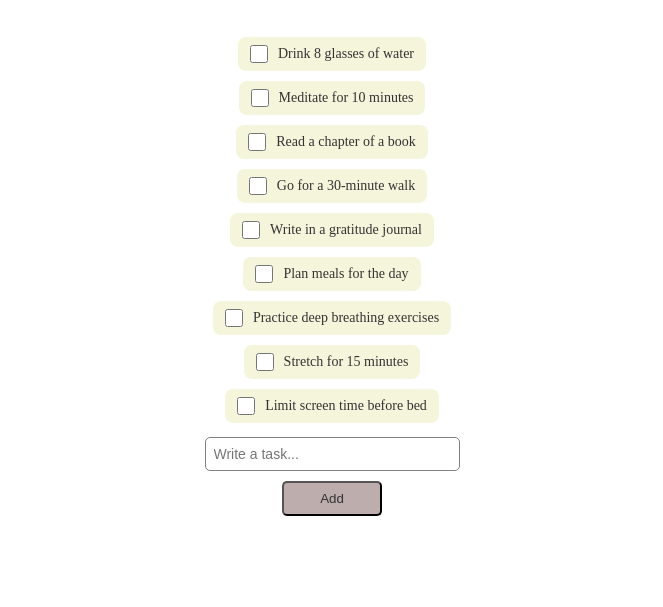
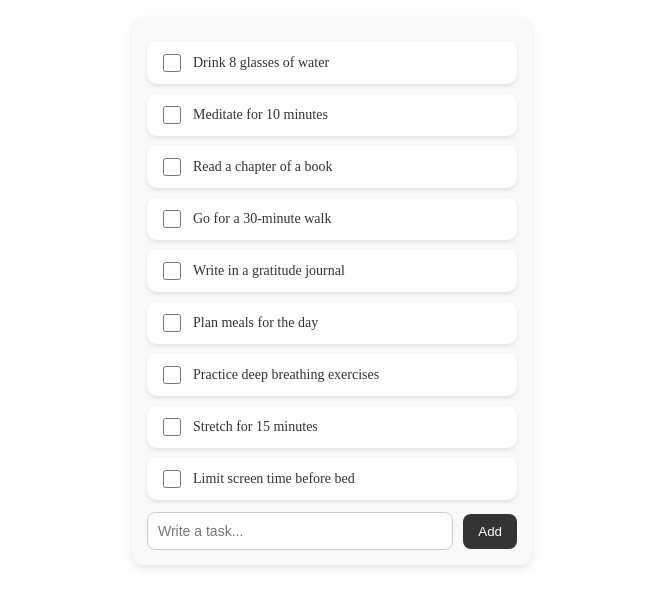
Before and after one commit to elmojondesatan/app_tareass, a plain HTML site: page index.html in a window 1280 px wide. Shown: the part 53-660 px from the top of the page, without its empty margins (308-971 px from the left). Drawn offline with Linux system fonts and the light colour scheme.

Commit message:
actualizacion de tareas

```diff
--- a/componentes/tareas/tareas.css
+++ b/componentes/tareas/tareas.css
@@ -1,12 +1,13 @@
 .tareas {
-    width: 320px;
+    width: 400px;
     margin: 20px auto;
-    padding: 10px;
-    background: white;
-    border-radius: 10px;
+    padding: 15px;
+    background: #f9f9f9;
+    border-radius: 12px;
     display: flex;
     flex-direction: column;
     align-items: center;
+    box-shadow: 0 4px 8px rgba(0, 0, 0, 0.1);
 }
 
 .listado_tareas {
@@ -15,20 +16,22 @@
     display: flex;
     flex-direction: column;
     gap: 10px;
-    padding: 10px;
+    padding: 10px 0;
 }
 
 .tarea_item {
     display: flex;
-    align-items: center;
-    gap: 10px;
-    background: beige;
-    padding: 8px 12px;
-    border-radius: 8px;
+    gap: 12px;
+    background: #fff;
+    padding: 12px 16px;
+    border-radius: 10px;
+    width: 100%;
+    justify-content: space-between;
+    box-shadow: 0 2px 4px rgba(0, 0, 0, 0.1);
 }
 
 .tarea_item:hover {
-    background: #e0e0e0;
+    background: #f0f0f0;
 }
 
 .tarea_checkbox {
@@ -39,23 +42,42 @@
 .cada_tarea {
     font-size: 14px;
     color: #333;
+    flex: 1;
+    white-space: nowrap;
+    overflow: hidden;
+    text-overflow: ellipsis;
+}
+.input_container {
+    display: flex;
+    width: 100%;
+    gap: 10px;
+    margin-top: 20px; /* Aumentamos el margen superior */
+    padding-top: 60px; /* Espacio adicional */
 }
 
 .input_tarea {
-    width: 85%;
-    padding: 8px;
-    margin-top: 10px;
-    border-radius: 5px;
-    border: 1px solid gray;
+    flex: 1; /* Que ocupe todo el espacio disponible */
+    padding: 10px;
+    border-radius: 8px;
+    border: 1px solid #ccc;
     font-size: 14px;
 }
 
 .btn_agregar {
-    width: 100px;
-    padding: 8px;
-    margin-top: 10px;
-    background: rgb(189, 173, 173);
-    color: #333;
-    border-radius: 5px;
+    padding: 10px 15px;
+    background: #333;
+    color: white;
+    border-radius: 8px;
+    border: none;
+    cursor: pointer;
+    white-space: nowrap; /* Evita que el texto se corte */
+}
 
+.btn_agregar:hover {
+    background: #555;
 }
+
+.completada {
+    text-decoration: line-through; /* Subrayado */
+    color: gray; /* Color más tenue */
+}
--- a/componentes/tareas/tareas.js
+++ b/componentes/tareas/tareas.js
@@ -22,8 +22,19 @@
         tareaItem.appendChild(checkbox);
         tareaItem.appendChild(l1);
 
+        // Evento para marcar/desmarcar tarea
+    checkbox.addEventListener('change', () => {
+    l1.classList.toggle("completada"); // Agrega o quita la clase que subraya
+        });
+
+        tareaItem.appendChild(checkbox);
+        tareaItem.appendChild(l1);
         listado.appendChild(tareaItem);
     });
+
+
+    let inputContainer = document.createElement('div');
+    inputContainer.className = "input_container"; // Nueva clase contenedora
 
     let inputTarea = document.createElement('input');
     inputTarea.type = "text";
@@ -34,8 +45,10 @@
     botonAgregar.innerText = "Add";
     botonAgregar.className = "btn_agregar";
 
-    tareas.appendChild(inputTarea);
-    tareas.appendChild(botonAgregar);
+    inputContainer.appendChild(inputTarea);
+    inputContainer.appendChild(botonAgregar);
+    tareas.appendChild(inputContainer);
+
 
     return tareas;
 }
```
